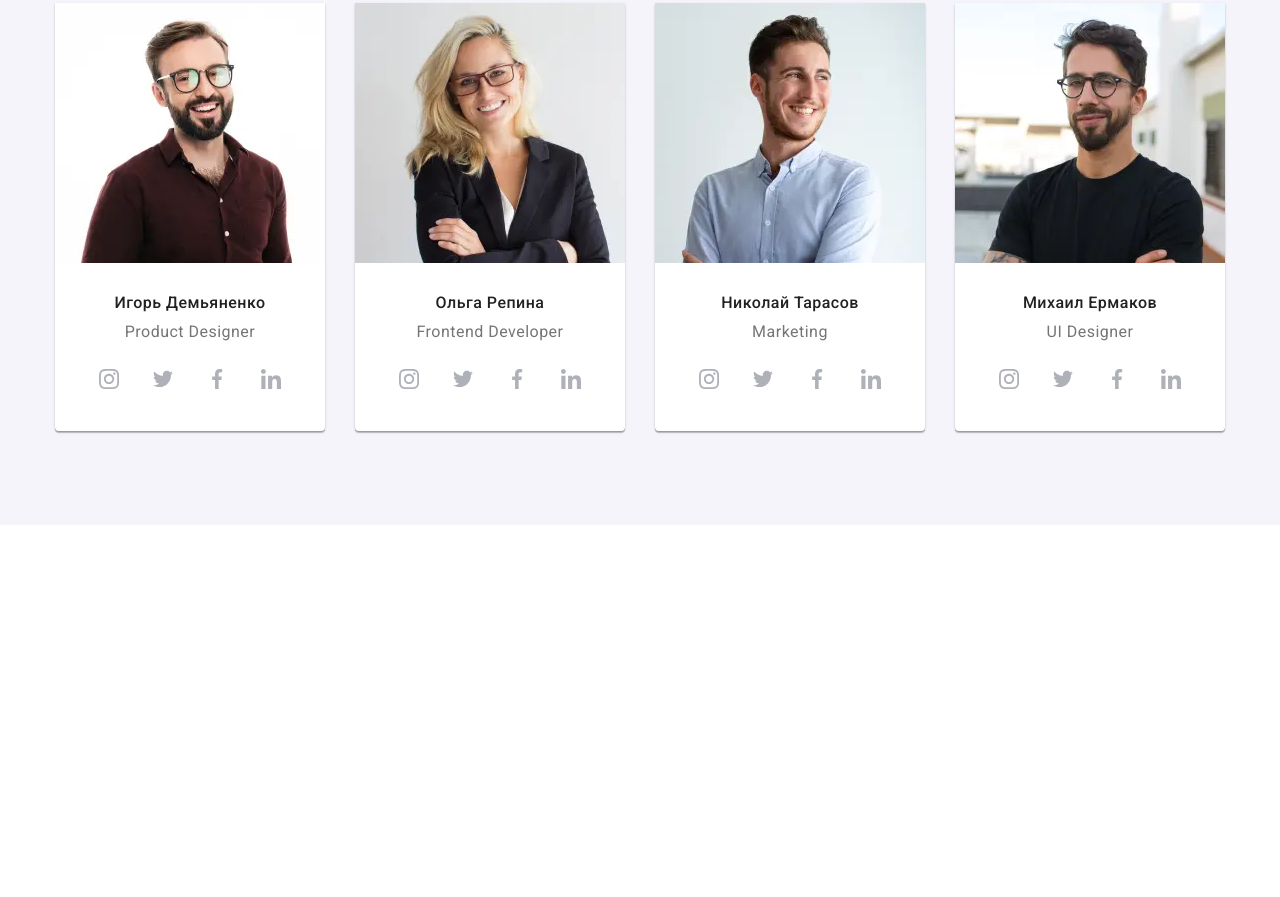
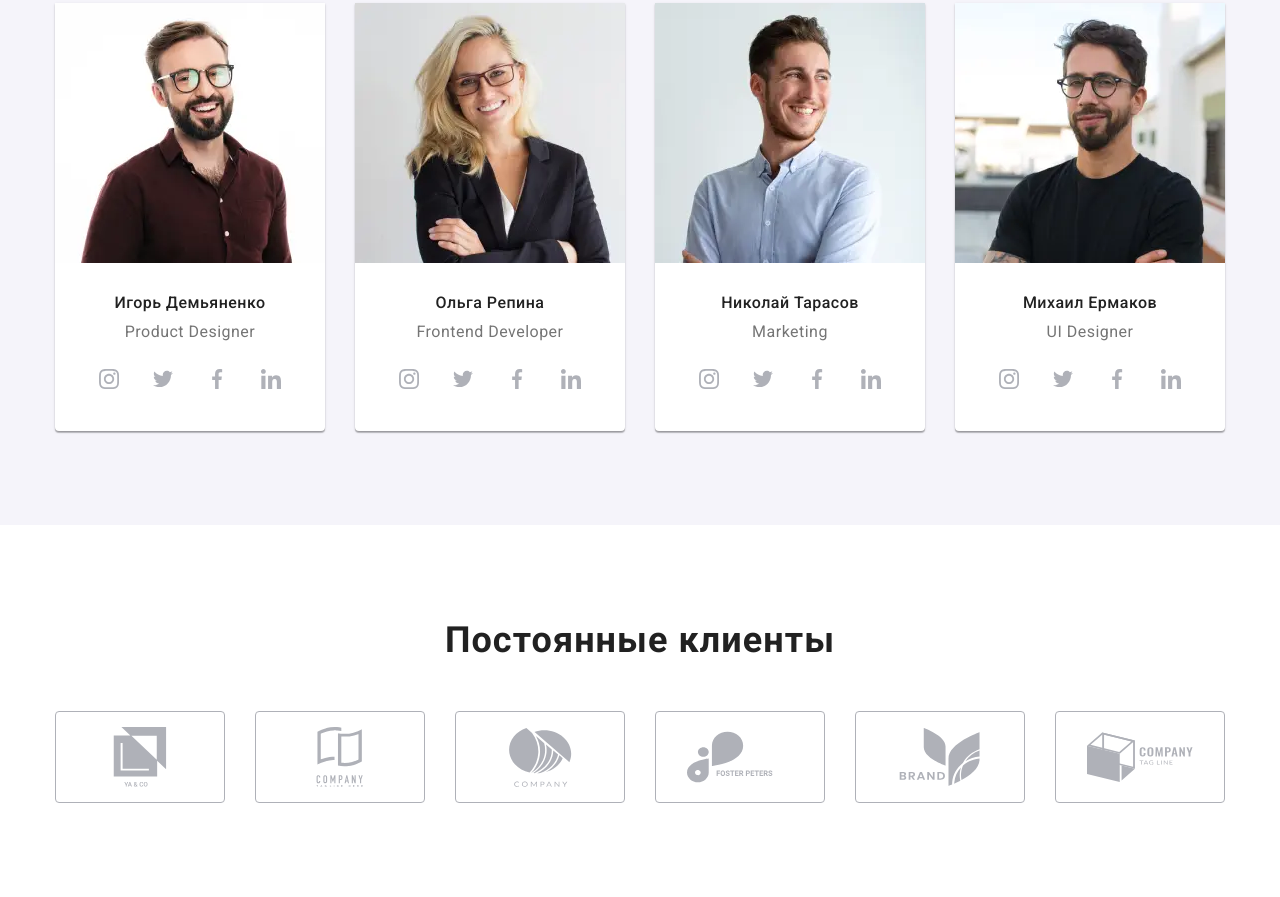
Before and after one commit to l-Bohdan-l/goit-markup-hw-08, a plain HTML site: page index.html in a window 1280 px wide. Shown: the part 1780-2677 px from the top of the page. Before the commit the page ends 2305 px from the top, so only its background shows below. Drawn offline with nearby package versions, Linux system fonts and the light colour scheme.

Commit message:
Стили Клиентов

```diff
--- a/index.html
+++ b/index.html
@@ -411,7 +411,7 @@
             </div>
         </section>
         <!--Our clients-->
-        <!-- <section class="our-clients section">
+        <section class="our-clients section">
             <div class="container">
                 <h2 class="section-title our-clients__title">Постоянные клиенты</h2>
                 <ul class="clients-list list">
@@ -459,7 +459,7 @@
                     </li>
                 </ul>
             </div>
-        </section> -->
+        </section>
     </main>
 
     <!-- <footer class="footer">
--- a/sass/layout/_clients.scss
+++ b/sass/layout/_clients.scss
@@ -1,26 +1,6 @@
 .clients-list {
   display: flex;
-  justify-content: space-between;
-}
-
-.clients-list__link {
-  display: flex;
-  justify-content: center;
-  align-items: center;
-  width: 170px;
-  height: 92px;
-  border: 1px solid #afb1b8;
-  border-radius: 4px;
-  transition: border 250ms cubic-bezier(0.4, 0, 0.2, 1);
-
-  &:hover,
-  &:focus {
-    border: 1px solid var(--accent-color);
-  }
-}
-
-.our-clients__title {
-  margin-bottom: 50px;
+  // justify-content: space-between;
 }
 
 .clients-list__icon {
@@ -32,3 +12,87 @@
     fill: var(--accent-color);
   }
 }
+
+.clients-list__link {
+  display: flex;
+  justify-content: center;
+  align-items: center;
+  // width: 170px;
+  // height: 92px;
+  border: 1px solid #afb1b8;
+  border-radius: 4px;
+  transition: border 250ms cubic-bezier(0.4, 0, 0.2, 1);
+
+  &:hover,
+  &:focus {
+    border: 1px solid var(--accent-color);
+  }
+}
+
+@media screen and (max-width: 767px) {
+  .clients-list {
+    flex-wrap: wrap;
+    justify-content: center;
+    margin-left: -30px;
+    margin-top: -30px;
+  }
+
+  .clients-list__item {
+    margin-left: 30px;
+    margin-top: 30px;
+  }
+
+  .clients-list__link {
+    width: 210px;
+    height: 92px;
+  }
+
+  .our-clients__title {
+    margin-bottom: 30px;
+  }
+}
+
+@media screen and (min-width: 768px) {
+  .clients-list {
+    flex-wrap: wrap;
+    justify-content: center;
+    margin-left: -30px;
+    margin-top: -30px;
+  }
+
+  .clients-list__item {
+    margin-left: 30px;
+    margin-top: 30px;
+  }
+
+  .clients-list__link {
+    width: 226px;
+    height: 92px;
+  }
+
+  .our-clients__title {
+    margin-bottom: 30px;
+  }
+}
+
+@media screen and (min-width: 1200px) {
+  .clients-list__link {
+    width: 170px;
+    height: 92px;
+  }
+
+  .clients-list {
+    justify-content: space-between;
+    margin-left: 0;
+    margin-top: 0;
+  }
+
+  .clients-list__item {
+    margin-left: 0;
+    margin-top: 0;
+  }
+
+  .our-clients__title {
+    margin-bottom: 50px;
+  }
+}
```
Also changed, not shown: css/main.css, css/main.min.css, 2 other files.
